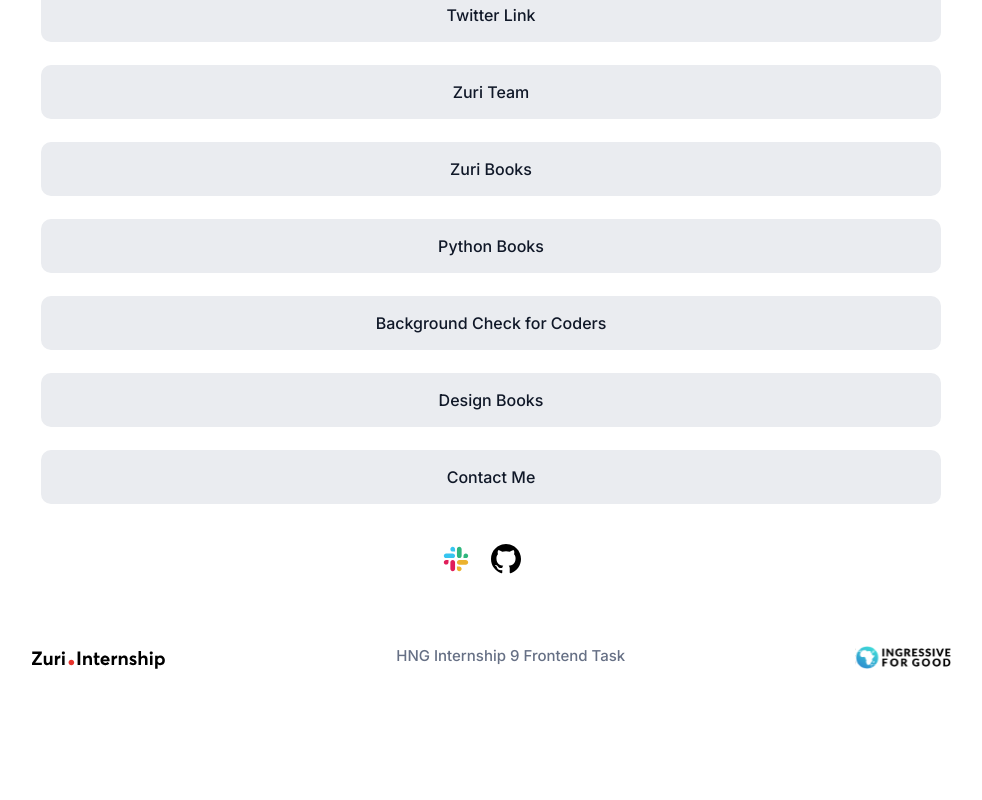
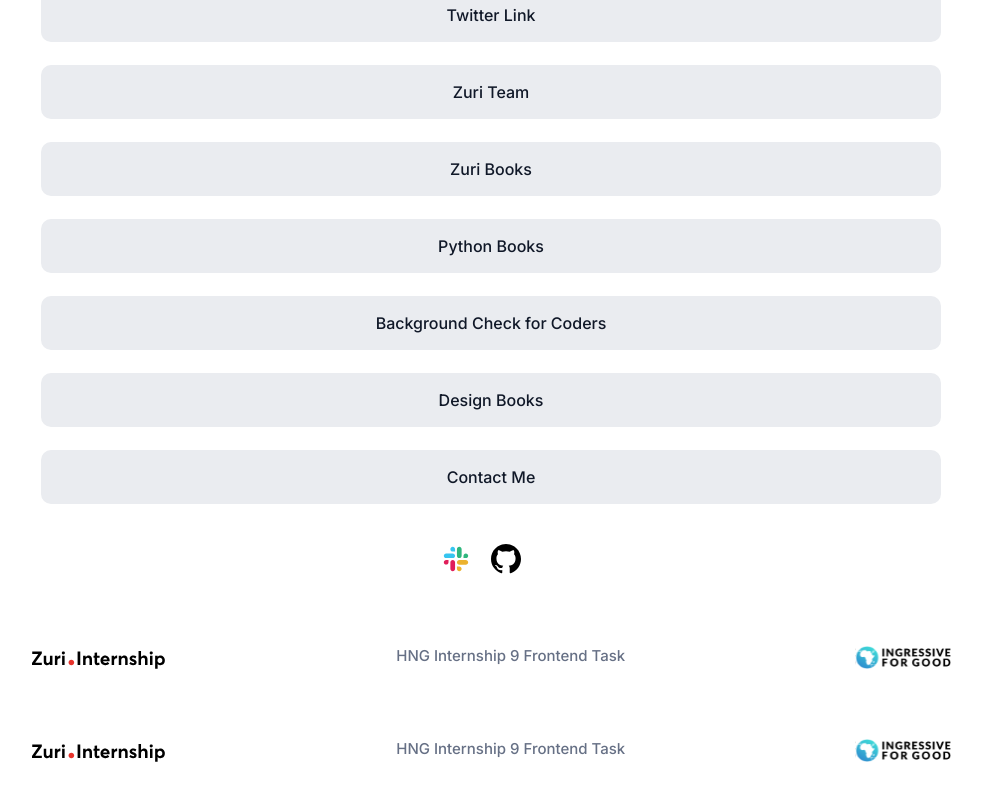
Before and after one commit to devBayo/HNG-LinkTree, a React (Create React App) app: page / in a window 1280 px wide. Shown: the part 218-1018 px from the top of the page, without its empty margins (149-1131 px from the left). Before the commit the page ends 932 px from the top, so only its background shows below. Built offline with nearby package versions, Linux system fonts and the light colour scheme.

Commit message:
feat: added footer to both pages

```diff
--- a/src/App.js
+++ b/src/App.js
@@ -2,6 +2,7 @@ import { useEffect, useState } from 'react';
 import { Route, Routes } from 'react-router-dom';
 import Home from './pages/Home';
 import Contact from './pages/Contact';
+import Footer from './components/Footer/Footer';
 
 function App() {
   const [username, setUsername] = useState('');
@@ -11,10 +12,13 @@ function App() {
   }, []);
 
   return (
-    <Routes>
-      <Route path="/" element={<Home username={username} />} />
-      <Route path="/contact" element={<Contact />} />
-    </Routes>
+    <>
+      <Routes>
+        <Route path="/" element={<Home username={username} />} />
+        <Route path="/contact" element={<Contact />} />
+      </Routes>
+      <Footer />
+    </>
   );
 }
 
```
